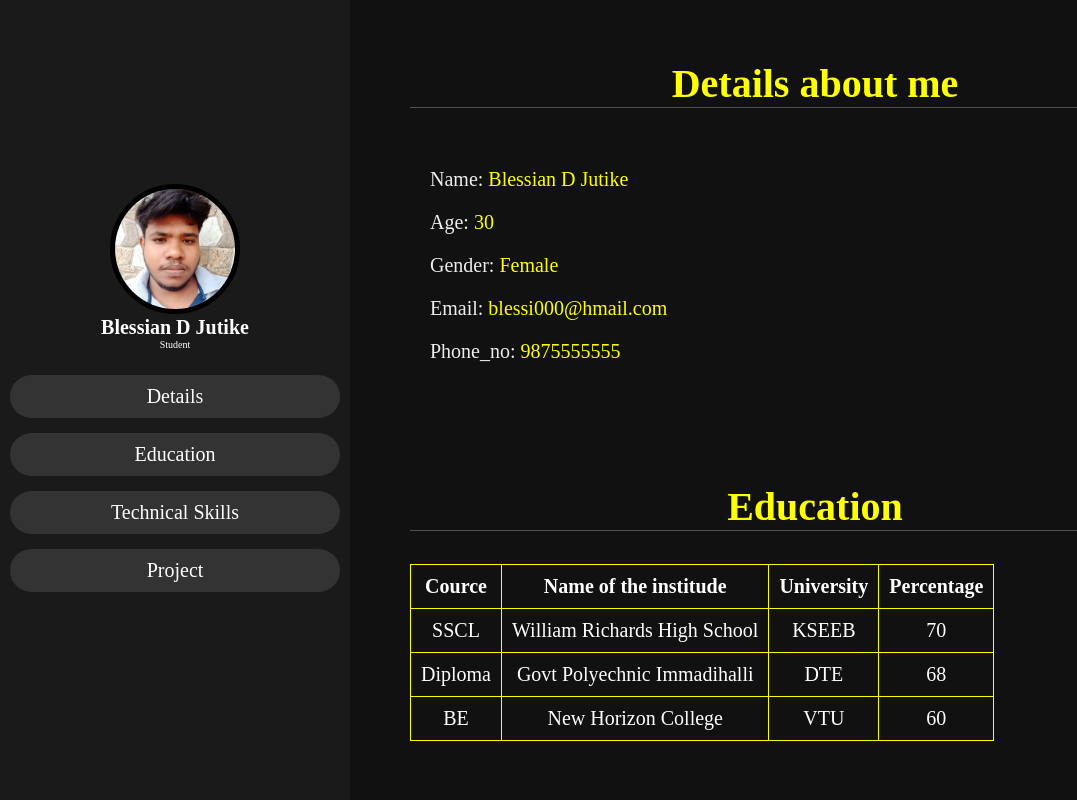
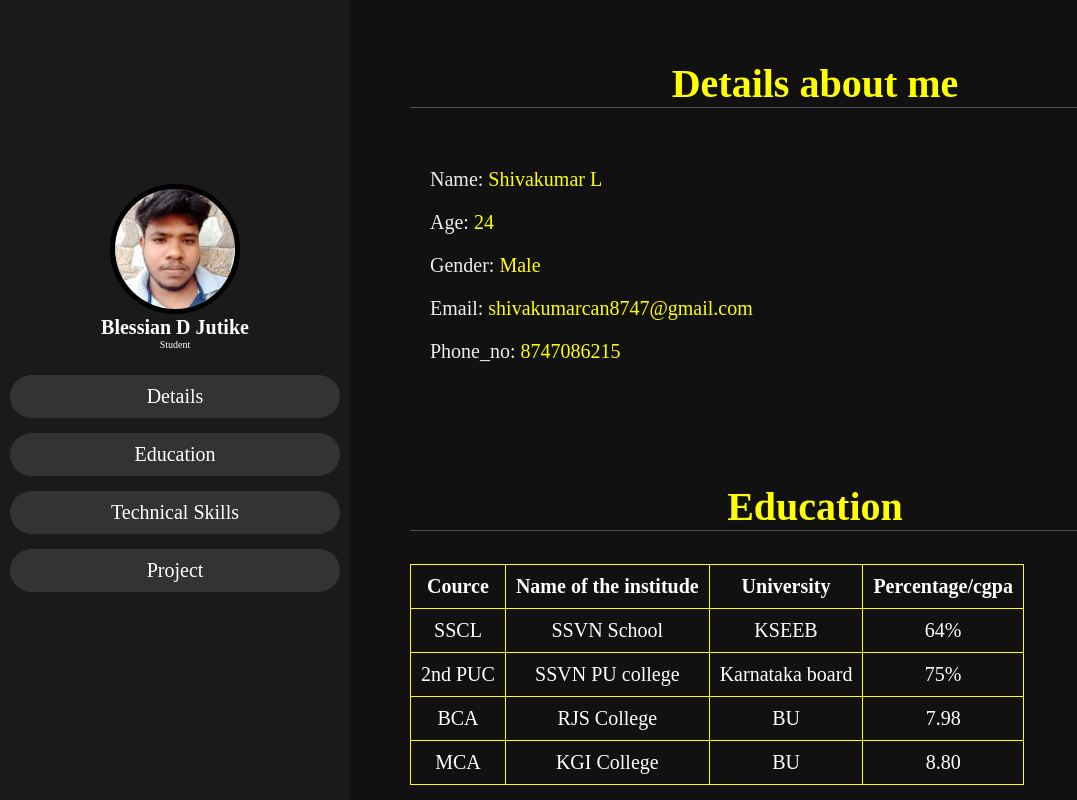
Before and after one commit to shiva8747/portfolio.github.io, a plain HTML site: page index.html in a window 1280 px wide. Shown: the top 800 px of the page, without its empty margins (0-1077 px from the left). Drawn offline with Linux system fonts and the light colour scheme.

Commit message:
Update index.html

```diff
--- a/index.html
+++ b/index.html
@@ -27,11 +27,11 @@
         <h1 class="heading"><span>Details about me</span></h1>
         <div class="Row">
         <div class="det">
-             <h3><span>Name: </span>Blessian D Jutike</h3>
-             <h3><span>Age: </span>30</h3>
-             <h3><span>Gender: </span>Female</h3>
-             <h3><span>Email: </span>blessi000@hmail.com</h3>
-             <h3><span>Phone_no: </span>9875555555</h3>
+             <h3><span>Name: </span>Shivakumar L</h3>
+             <h3><span>Age: </span>24</h3>
+             <h3><span>Gender: </span>Male</h3>
+             <h3><span>Email: </span>shivakumarcan8747@gmail.com</h3>
+             <h3><span>Phone_no: </span>8747086215</h3>
         </div>
     </div>
     </section>
@@ -42,25 +42,31 @@
             <th>Cource</th>
             <th>Name of the institude</th>
             <th>University</th>
-            <th>Percentage</th>
+            <th>Percentage/cgpa</th>
         </tr>
         <tr>
             <td>SSCL</td>
-            <td>William Richards High School</td>
+            <td>SSVN School</td>
             <td>KSEEB</td>
-            <td>70</td>
+            <td>64%</td>
         </tr>
         <tr>
-            <td>Diploma</td>
-            <td>Govt Polyechnic Immadihalli</td>
-            <td>DTE</td>
-            <td>68</td>
+            <td>2nd PUC</td>
+            <td>SSVN PU college</td>
+            <td>Karnataka board</td>
+            <td>75%</td>
         </tr>
         <tr>
-            <td>BE</td>
-            <td>New Horizon College</td>
-            <td>VTU</td>
-            <td>60</td>
+            <td>BCA</td>
+            <td>RJS College</td>
+            <td>BU</td>
+            <td>7.98</td>
+        </tr>
+        <tr>
+            <td>MCA</td>
+            <td>KGI College</td>
+            <td>BU</td>
+            <td>8.80</td>
         </tr>
     </table>
 </section>
```
